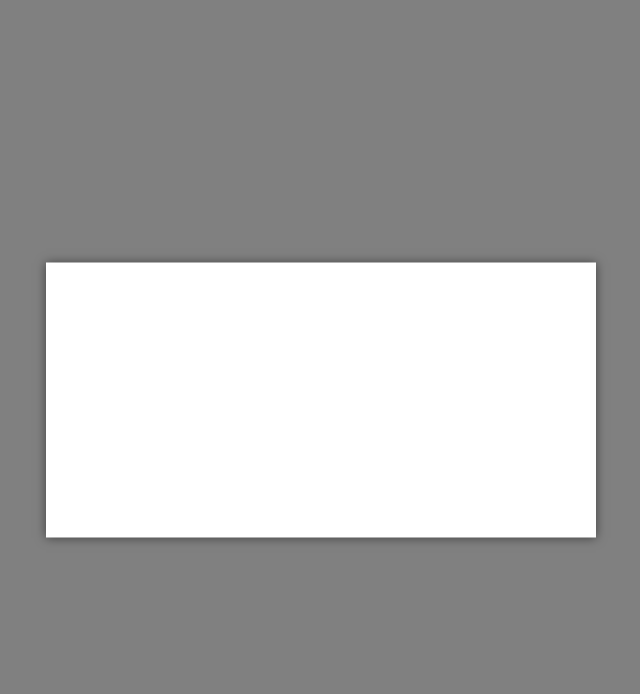
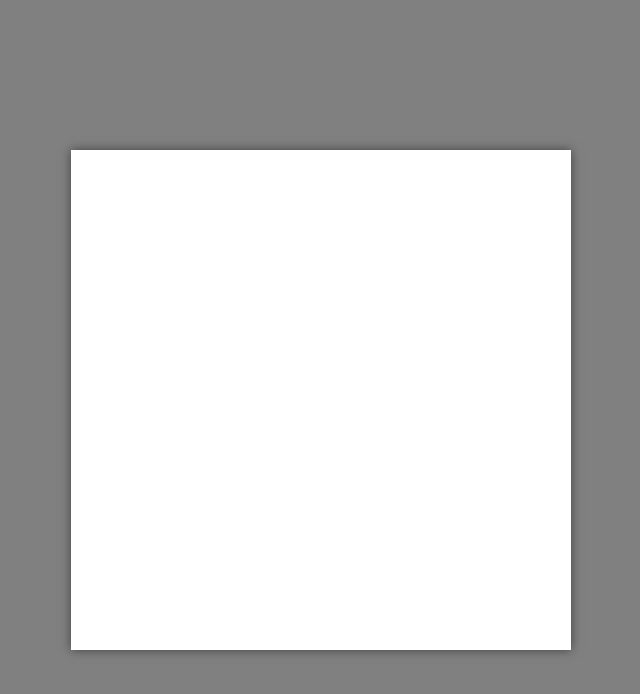
Before and after one commit to pixel-pal/pixel-pal, a React (Vite) app: page / in a window 1280 px wide. Shown: the top 694 px of the page, without its empty margins (319-959 px from the left). Built offline with nearby package versions, Linux system fonts and the light colour scheme.

Commit message:
add types

```diff
--- a/src/app/components/Canvas/Canvas.tsx
+++ b/src/app/components/Canvas/Canvas.tsx
@@ -1,19 +1,22 @@
 import React, { useRef, useEffect, useState } from 'react';
+import { Coordinate } from '../../types';
 
 const Canvas = (props : Object) => {
     const canvasRef = useRef(null);
-    const [coordinates, setCoordinates] = useState<Number[]>([]);
+    const [coordinates, setCoordinates] = useState<Coordinate[]>([]);
 
-    const draw = (ctx: any, location : any) => {
+    const draw = (ctx: any, location : Coordinate) => {
+        console.log(location)
         ctx.fillStyle = 'rgba(59, 108, 212, 0.5)'
-        ctx.translate(location.x, location.y)
-        ctx.fillRect(0, 0, 10, 10)
+        const adjX : number = location.x;
+        const adjY : number = location.y;
+        ctx.fillRect(adjX, adjY, 10, 10)
     }
 
     const handleCanvasClick = (event : any) => {
         const currentCoord = { x: event.clientX, y: event.clientY}
-        console.log(currentCoord)
-        // setCoordinates([currentCoord])
+        setCoordinates([...coordinates, currentCoord])
+        console.log(coordinates)
     }
 
     useEffect(() => {
@@ -23,7 +26,7 @@ const Canvas = (props : Object) => {
 
         coordinates.forEach((coordinate) => draw(ctx, coordinate))
 
-    }, [])
+    }, [coordinates])
 
     return(
         <div>
--- a/src/app/globals.css
+++ b/src/app/globals.css
@@ -22,8 +22,8 @@ code {
   left: 50%;
   top: 50%;
   transform: translate(-50%, -50%);
-  width: 75%;
-  max-width: 550px;
+  width: 500px;
+  height: 500px;
   cursor: crosshair;
   touch-action: none;
 }
--- /dev/null
+++ b/src/app/types.ts
@@ -0,0 +1,4 @@
+export type Coordinate = {
+    x: number,
+    y: number
+}
```
